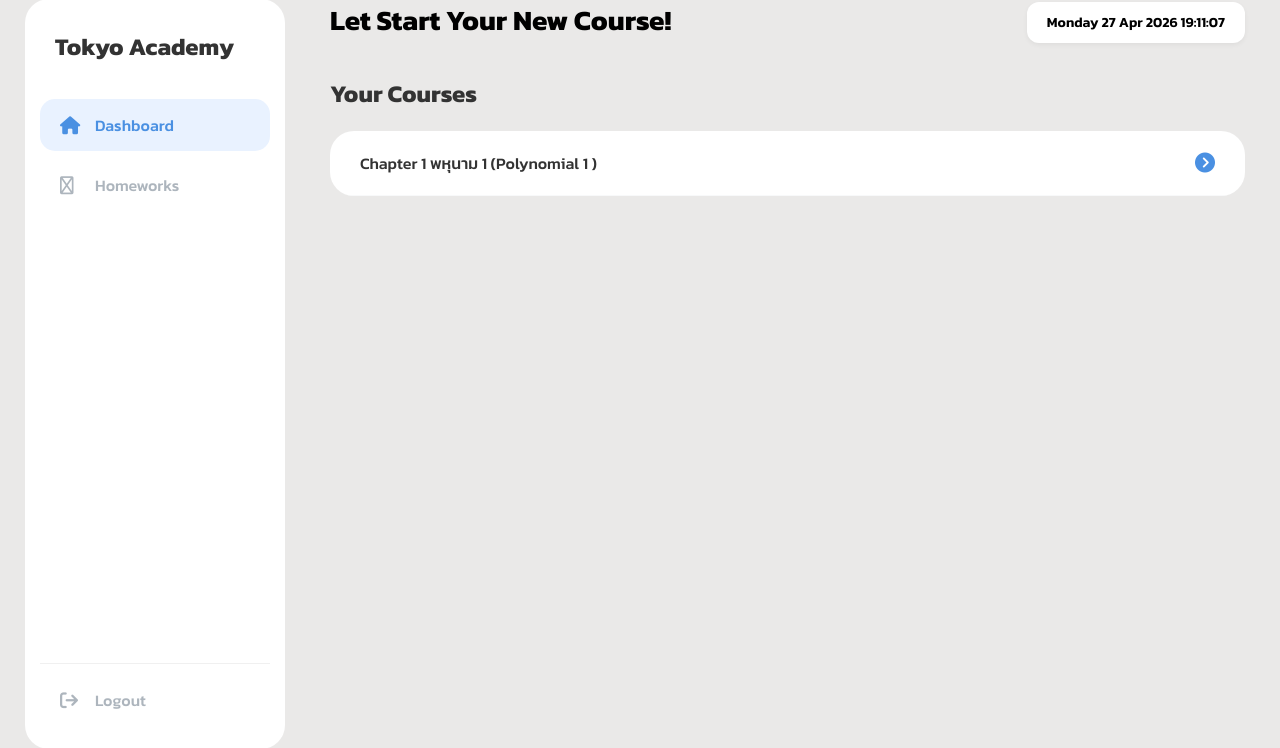
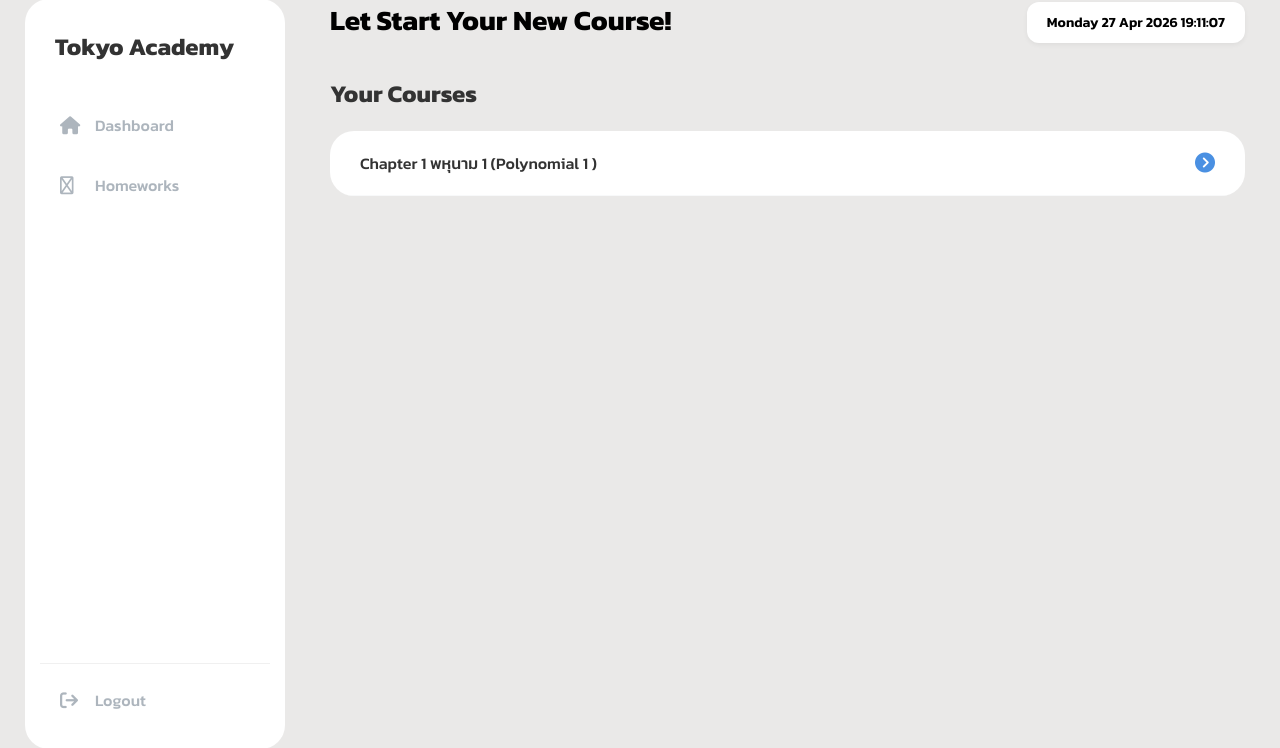
Before and after one commit to callmettokyo-stack/TokyoAcademy, a Django app: template templates/dashboard.html in a window 1280 px wide. Shown: the part 26-774 px from the top of the page. Run offline with Django 5.2, Linux system fonts and the light colour scheme; the template is opened without the code that fills it: values that come from a table or form of the project are taken from there, others are empty; data comes from the database, SQL or seed files in the repository.

Commit message:
Update dashboard.html

```diff
--- a/templates/dashboard.html
+++ b/templates/dashboard.html
@@ -133,7 +133,7 @@
                 <h3 class="brand-name">Tokyo Academy</h3>
             </div>
             <nav class="nav-links">
-                <a href="/dashboard/" class="nav-item active"><i class="fa-solid fa-house"></i> Dashboard</a>
+                <a href="/dashboard/" class="nav-item"><i class="fa-solid fa-house"></i> Dashboard</a>
                 <a href="#" class="nav-item"><i class="fa-regular fa-book"></i> Homeworks</a>
             </nav>
             <div class="nav-footer">
```
